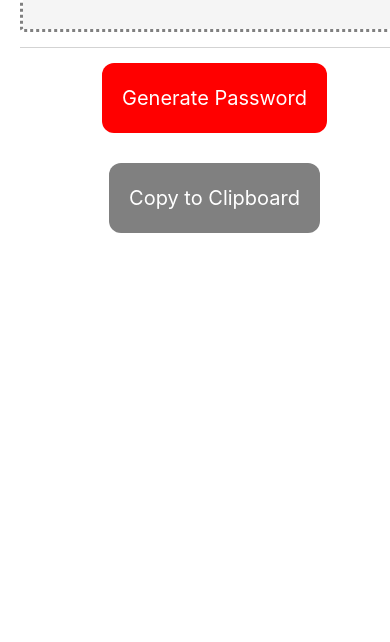
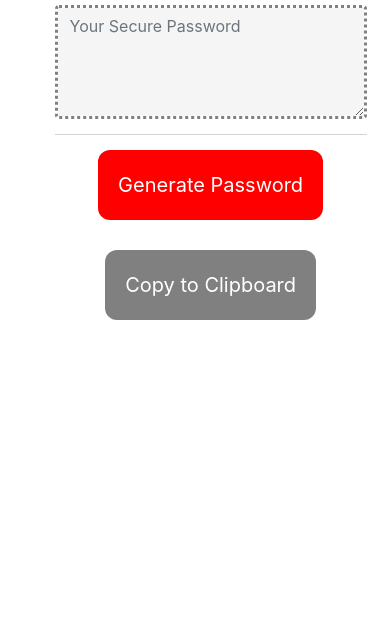
Before and after one commit to linhs22/generate-password, a plain HTML site: page index.html in a window 390 px wide. Shown: the part 202-844 px from the top of the page. Drawn offline with nearby package versions, Linux system fonts and the light colour scheme.

Commit message:
made mobile compatible

```diff
--- a/style.css
+++ b/style.css
@@ -46,3 +46,13 @@ button {
 #copy {
     background-color: gray;
 }
+
+@media screen and (max-width: 540px) {
+    body {
+      height: auto;
+      max-width: 80%;
+      text-align: center;
+      margin-left: 10%;
+      margin-right: 10%;
+    }
+ }
```
